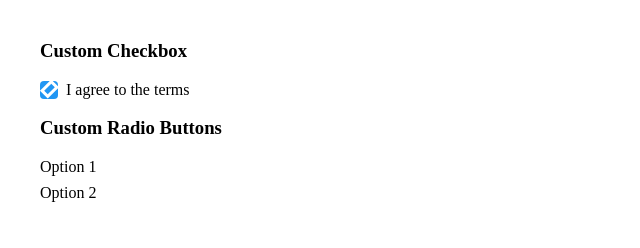
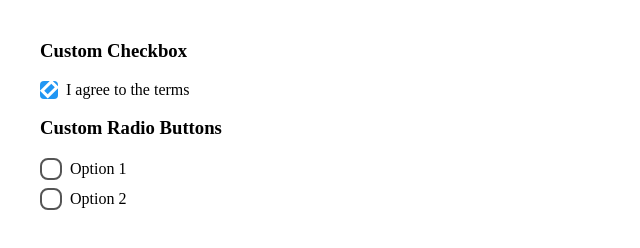
Before and after one commit to straumoy/14-Custom-Checkbox-and-Radio, a plain HTML site: page index.html in a window 1280 px wide. Shown: the whole page, without its empty margins (0-640 px from the left). Drawn offline with Linux system fonts and the light colour scheme.

Commit message:
added radio style

```diff
--- a/style.css
+++ b/style.css
@@ -49,3 +49,14 @@ body {
 .custom input[type="checkbox"]:checked + .checkmark::after {
     opacity: 1;
 }
+
+/*Custom radio style*/
+.radiomark {
+    width: 18px;
+    height: 18px;
+    border: 2px solid #555;
+    border-radius: 8px;
+    margin-right: 8px;
+    position: relative;
+    transition: transform 0.3s ease;
+}
```
